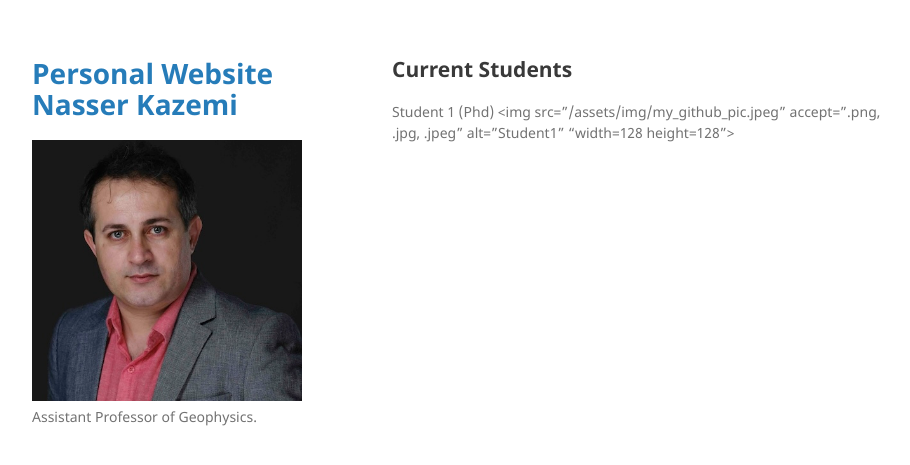
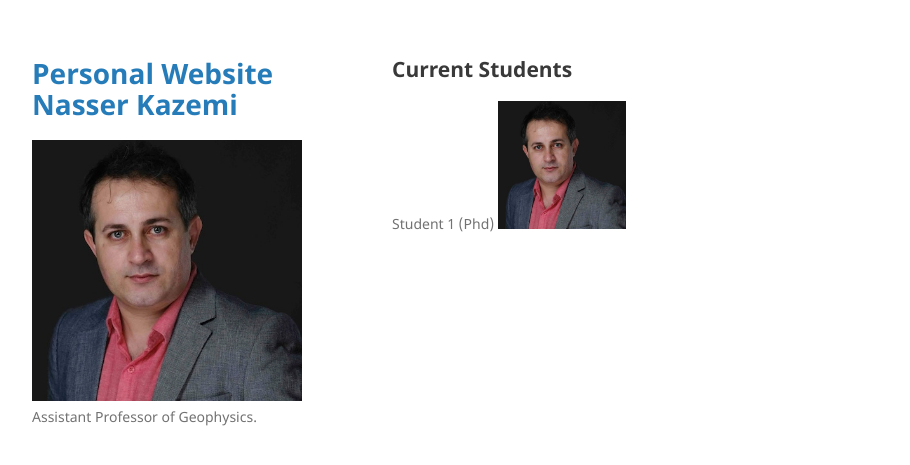
Before and after one commit to nasser00/uqam, a Jekyll site: the page built from students.md, in a window 1280 px wide. Shown: the top 465 px of the page, without its empty margins (178-1088 px from the left). Built offline with Jekyll 4.4.1, drawn with Linux system fonts in a browser that asks for light colours; our own code applies the rules of GitHub Pages for plain Markdown files.

Commit message:
Update students.md

```diff
--- a/students.md
+++ b/students.md
@@ -1,3 +1,3 @@
 ## Current Students
 
-Student 1 (Phd) <img src="/assets/img/my_github_pic.jpeg" accept=".png, .jpg, .jpeg" alt="Student1" "width=128 height=128">
+Student 1 (Phd) <img src="/assets/img/my_github_pic.jpeg" accept=".png, .jpg, .jpeg" alt="Student1" width="128" height="128">
```
